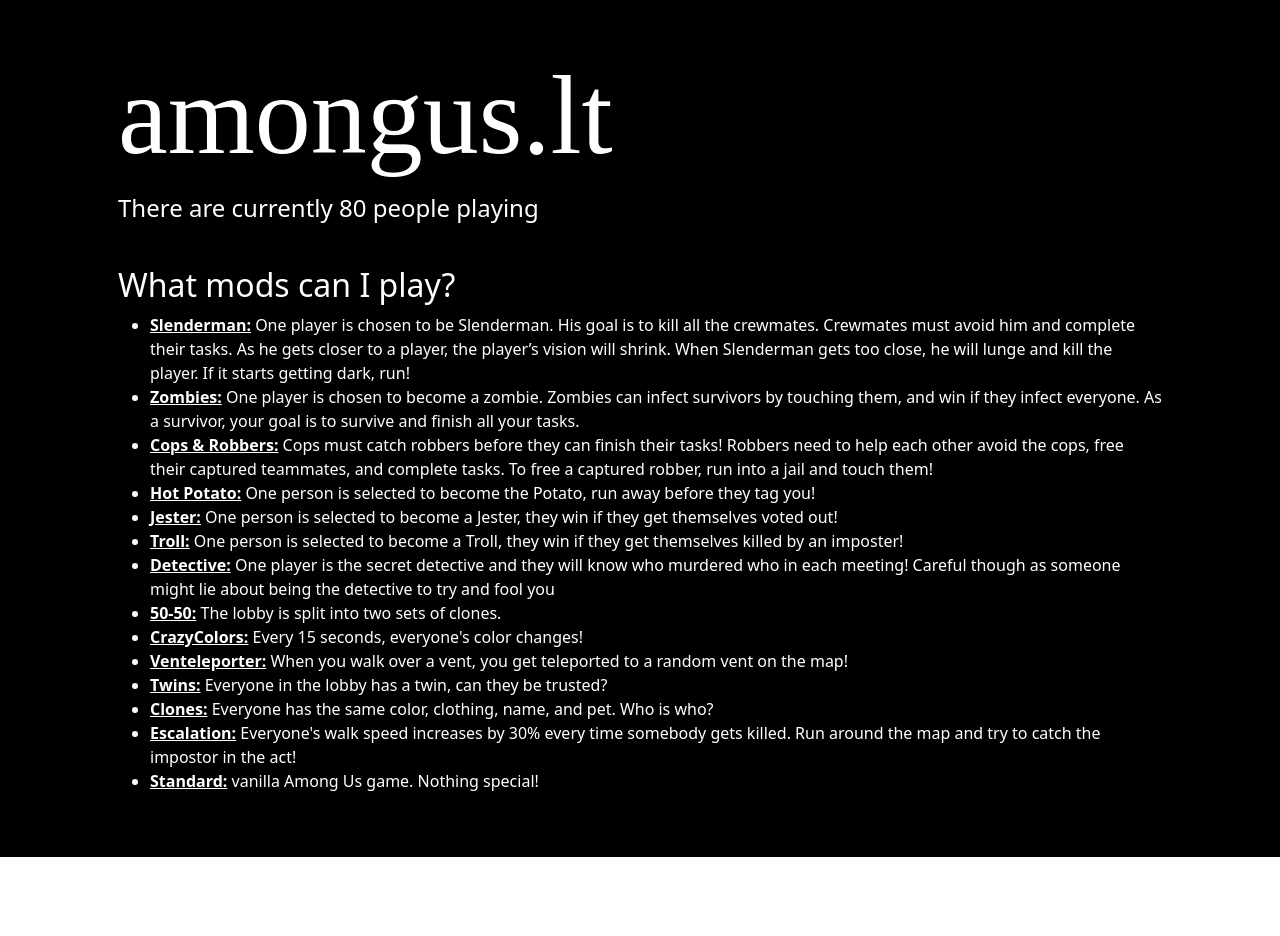
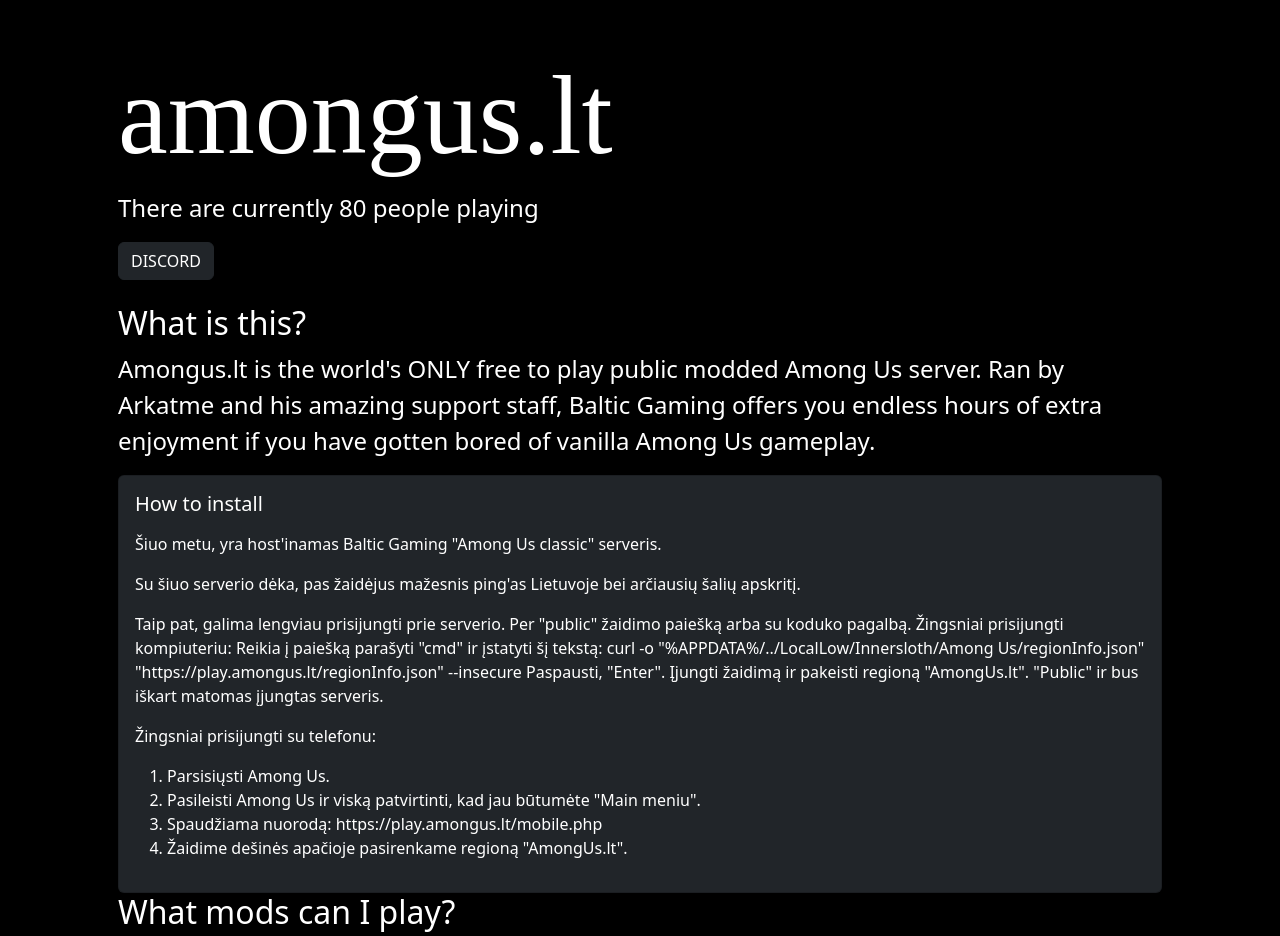
Before and after one commit to Baltic-Gaming/amongus, a plain HTML site: page index.html in a window 1280 px wide. Shown: the top 936 px of the page. Before the commit the page ends 857 px from the top, so only its background shows below. Drawn offline with nearby package versions, Linux system fonts and the light colour scheme; a web font is replaced by a local one.

Commit message:
Added content

```diff
--- a/index.html
+++ b/index.html
@@ -9,6 +9,8 @@
       <link rel="apple-touch-icon" href="./img/logo192.png">
       <title>amongus.lt | Baltic Gaming</title>
       <link href="./amongus_files/main.589e35cc.css" rel="stylesheet">
+	  <link href="https://cdn.jsdelivr.net/npm/bootstrap@5.2.2/dist/css/bootstrap.min.css" rel="stylesheet" integrity="sha384-Zenh87qX5JnK2Jl0vWa8Ck2rdkQ2Bzep5IDxbcnCeuOxjzrPF/et3URy9Bv1WTRi" crossorigin="anonymous">
+
    </head>
    <body>
       <noscript>You need to enable JavaScript to run this app.</noscript>
@@ -20,7 +22,42 @@
             <div class="p-5 container">
                <h1 style="font-size: 7em;">amongus.lt</h1>
                <p>There are currently 80 people playing</p>
+			   <a class="btn btn-dark" href="https://discord.gg/EtkzjtSxDe" role="button" target="_blank">DISCORD</a><br>
                <br>
+			   <div>
+				<h2>What is this?</h2>
+				<p>Amongus.lt is the world's ONLY free to play public modded Among Us server. Ran by Arkatme and his amazing support staff, Baltic Gaming offers you endless hours of extra enjoyment if you have gotten bored of vanilla Among Us gameplay.</h3>
+				</div>
+
+				<div class="card bg-dark">
+					<div class="card-body">
+					   <div>
+						  <div class="card-title h5">How to install</div>
+						  <p class="card-text" style="font-size: 1em;">
+							<p style="font-size: 1em">Šiuo metu, yra host'inamas Baltic Gaming "Among Us classic" serveris.</p>
+							<p style="font-size: 1em">Su šiuo serverio dėka, pas žaidėjus mažesnis ping'as Lietuvoje bei arčiausių šalių apskritį.</p>
+
+							<p style="font-size: 1em">
+								Taip pat, galima lengviau prisijungti prie serverio. Per "public" žaidimo paiešką arba su koduko pagalbą.
+
+								Žingsniai prisijungti kompiuteriu:
+								Reikia į paiešką parašyti "cmd" ir  įstatyti šį tekstą:
+								curl -o "%APPDATA%/../LocalLow/Innersloth/Among Us/regionInfo.json" "https://play.amongus.lt/regionInfo.json" --insecure
+
+								Paspausti, "Enter". Įjungti žaidimą ir pakeisti regioną "AmongUs.lt".
+								"Public" ir bus iškart matomas įjungtas serveris.</p>
+							<p style="font-size: 1em">Žingsniai prisijungti su telefonu:</p>
+						  <ol>
+							<li>Parsisiųsti Among Us.</li>
+							<li>Pasileisti Among Us ir viską patvirtinti, kad jau būtumėte "Main meniu".</li>
+							<li>Spaudžiama nuorodą: https://play.amongus.lt/mobile.php</li>
+							<li>Žaidime dešinės apačioje pasirenkame regioną "AmongUs.lt".</li>
+						  </ol>
+						  </p>
+					   </div>
+					</div>
+				 </div>
+
                <div>
                   <h2>What mods can I play?</h2>
                   <ul>
@@ -43,6 +80,8 @@
             </div>
          </div>
       </div>
+	  <script src="https://cdn.jsdelivr.net/npm/bootstrap@5.2.2/dist/js/bootstrap.bundle.min.js" integrity="sha384-OERcA2EqjJCMA+/3y+gxIOqMEjwtxJY7qPCqsdltbNJuaOe923+mo//f6V8Qbsw3" crossorigin="anonymous"></script>
+
       <!-- Code injected by live-server -->
       <script>
 		console.log('todo')
```
